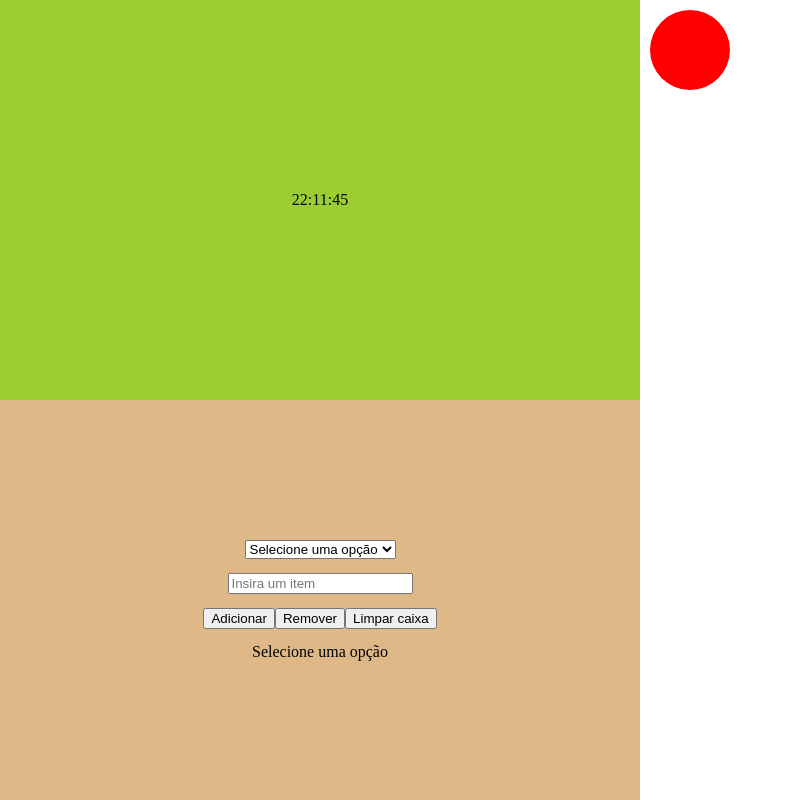
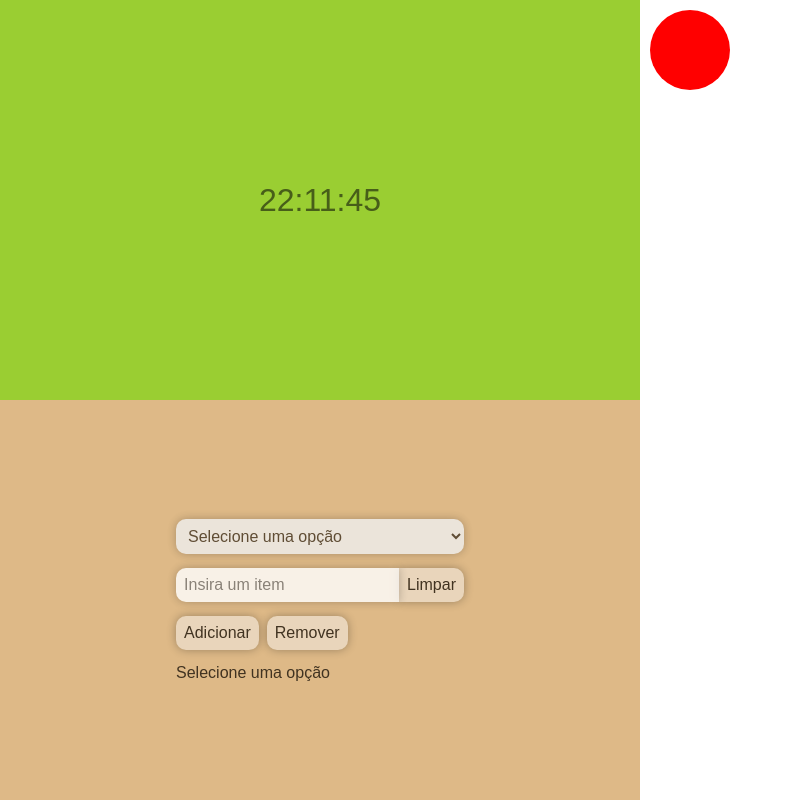
Before and after one commit to tamireslucena/fundamentos-react, a React (Create React App) app: page / in a window 1280 px wide. Shown: the whole page, without its empty margins (0-793 px from the left). Built offline with nearby package versions, Linux system fonts and the light colour scheme.

Commit message:
feat: add custom styling to the items-handler and clock containers

```diff
--- a/src/containers/Home/Clock/index.css
+++ b/src/containers/Home/Clock/index.css
@@ -4,4 +4,6 @@
   display: flex;
   justify-content: center;
   align-items: center;
+  font-size: 32px;
+  color: #475e19;
 }
--- a/src/containers/Home/ItemsHandler/index.css
+++ b/src/containers/Home/ItemsHandler/index.css
@@ -6,8 +6,56 @@
   justify-content: center;
   align-items: center;
   gap: 14px;
+  color: #413321;
 
-  .ButtonGroup {
+  > .InnerSection {
     display: flex;
+    flex-direction: column;
+    gap: 14px;
+
+    > .ButtonGroup {
+      display: flex;
+      gap: 8px;
+
+      > .Button {
+        padding: 8px;
+        border: 0;
+        background-color: #e9d5bb;
+        box-shadow: 0 0 10px rgba(0,0,0,0.3);
+        border-radius: 10px 10px 10px 10px;
+        color: #413321;
+      }
+    }
+
+    > .Select {
+      padding: 8px;
+      opacity: 0.8;
+      border: 0;
+      box-shadow: 0 0 10px rgba(0,0,0,0.3);
+      border-radius: 10px 10px 10px 10px;
+      color: #413321;
+    }
+
+    > .InputGroup {
+      display: flex;
+
+      > .Input {
+        padding: 8px;
+        opacity: 0.8;
+        border: 0;
+        box-shadow: 0 0 10px rgba(0,0,0,0.3);
+        border-radius: 10px 0px 0px 10px;
+        color: #413321;
+      }
+
+      > .Button {
+        padding: 8px;
+        border: 0;
+        background-color: #e9d5bb;
+        box-shadow: 0 0 10px rgba(0,0,0,0.3);
+        border-radius: 0px 10px 10px 0px;
+        color: #413321;
+      }
+    }
   }
 }
--- a/src/containers/Home/ItemsHandler/index.tsx
+++ b/src/containers/Home/ItemsHandler/index.tsx
@@ -61,18 +61,21 @@ function ItemsHandler() {
 
   return (
     <div className="ItemsHandler">
-      <select name="option" id="option" value={selectedOption} onChange={(event) => handleOnChange(event.currentTarget.value)}>
-        {options.map(({ value, text }: Option) => <option key={value} disabled={value === DEFAULT_VALUE} value={value}>{text}</option>)}
-      </select>
-      <input type="text" placeholder="Insira um item" value={newOption} onChange={(event) => setNewOption(event.target.value)} />
-      <div className="ButtonGroup">
-        <button type="button" onClick={addOption}>Adicionar</button>
-        <button type="button" onClick={removeOption}>Remover</button>
-        <button type="button" onClick={cleanBox}>Limpar caixa</button>
+      <div className="InnerSection">
+        <select className="Select" value={selectedOption} onChange={(event) => handleOnChange(event.currentTarget.value)}>
+          {options.map(({ value, text }: Option) => <option key={value} disabled={value === DEFAULT_VALUE} value={value}>{text}</option>)}
+        </select>
+        <div className="InputGroup">
+          <input type="text" className="Input" placeholder="Insira um item" value={newOption} onChange={(event) => setNewOption(event.target.value)} />
+          <button type="button" className="Button" onClick={cleanBox}>Limpar</button>
+        </div>
+        <div className="ButtonGroup">
+          <button type="button" className="Button" onClick={addOption}>Adicionar</button>
+          <button type="button" className="Button" onClick={removeOption}>Remover</button>
+        </div>
+        {selectedOptionText}
       </div>
-      {selectedOptionText}
     </div>
-
 
   );
 }
--- a/src/index.css
+++ b/src/index.css
@@ -1,3 +1,8 @@
+* {
+  font-family: Arial, Helvetica, sans-serif;
+  font-size: 16px;
+}
+
 body {
-  margin: 0
+  margin: 0;
 }
```
